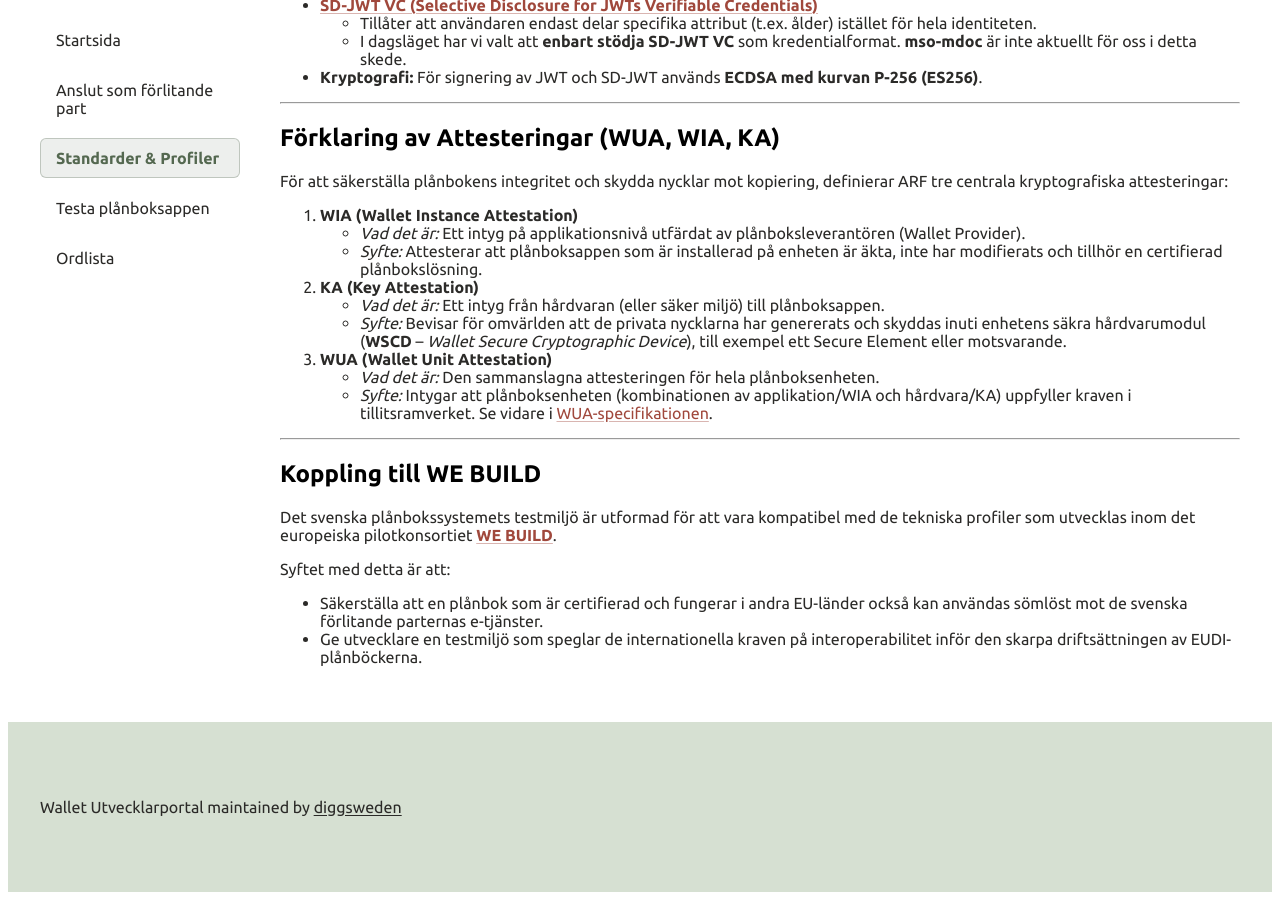
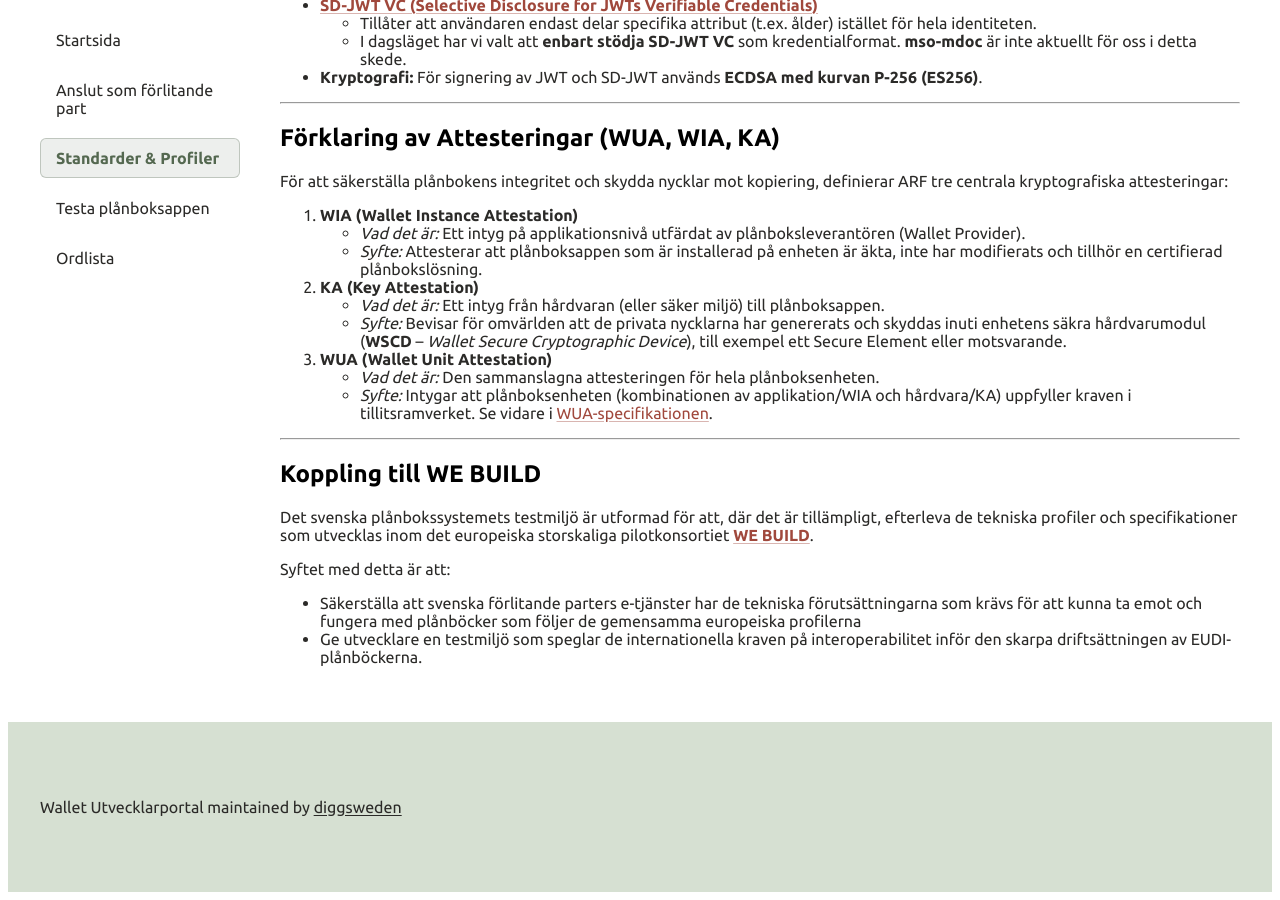
Before and after one commit to diggsweden/wallet-utvecklarportal, a Jekyll site: the page built from pages/standarder-och-profiler.md, in a window 1280 px wide and 900 px high, scrolled down 1360 px. Built offline with Jekyll 4.4.1, drawn with Linux system fonts in a browser that asks for light colours.

Commit message:
docs: forbättra standarder-och-profiler
Signed-off-by: Shirlene Lim <extern.shirlene.lim@digg.se>

```diff
--- a/pages/standarder-och-profiler.md
+++ b/pages/standarder-och-profiler.md
@@ -77,8 +77,8 @@ För att säkerställa plånbokens integritet och skydda nycklar mot kopiering,
 
 ## Koppling till WE BUILD
 
-Det svenska plånbokssystemets testmiljö är utformad för att vara kompatibel med de tekniska profiler som utvecklas inom det europeiska pilotkonsortiet [**WE BUILD**](https://github.com/webuild-consortium).
+Det svenska plånbokssystemets testmiljö är utformad för att, där det är tillämpligt, efterleva de tekniska profiler och specifikationer som utvecklas inom det europeiska storskaliga pilotkonsortiet [**WE BUILD**](https://github.com/webuild-consortium).
 
 Syftet med detta är att:
-* Säkerställa att en plånbok som är certifierad och fungerar i andra EU-länder också kan användas sömlöst mot de svenska förlitande parternas e-tjänster.
+* Säkerställa att svenska förlitande parters e-tjänster har de tekniska förutsättningarna som krävs för att kunna ta emot och fungera med plånböcker som följer de gemensamma europeiska profilerna
 * Ge utvecklare en testmiljö som speglar de internationella kraven på interoperabilitet inför den skarpa driftsättningen av EUDI-plånböckerna.
```
